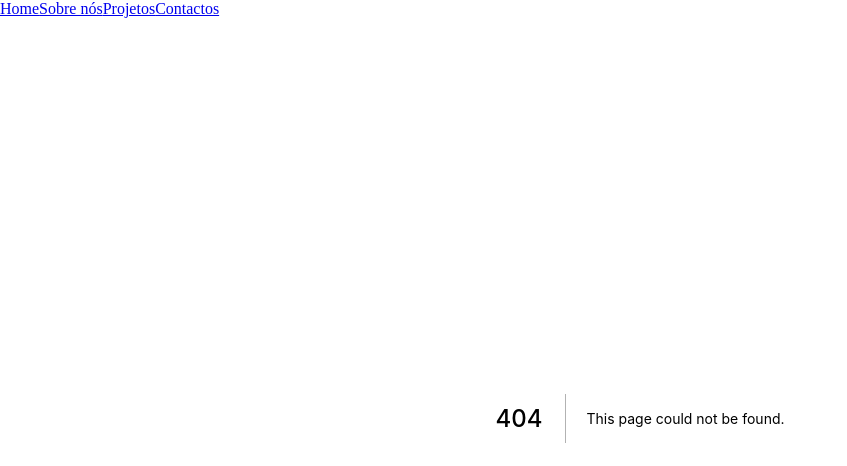
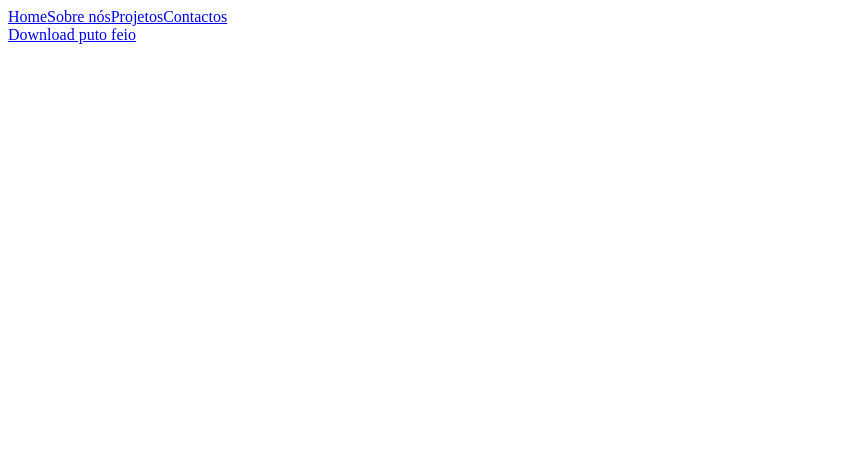
Before and after one commit to Avogg/website, a Next.js app: page /gallery in a window 1280 px wide. Before the commit this address had no page. Shown: the top 466 px of the page, without its empty margins (0-847 px from the left). Built offline with nearby package versions, Linux system fonts and the light colour scheme.

Commit message:
feat--dowload-files

```diff
--- /dev/null
+++ b/pages/gallery/index.js
@@ -0,0 +1,11 @@
+import React from 'react'
+
+const gallery = () => {
+    return (
+        <div>
+            <a className='bg-pink-300' href="miguelll.jpg" download>Download puto feio</a>
+        </div>
+    )
+}
+
+export default gallery
```
